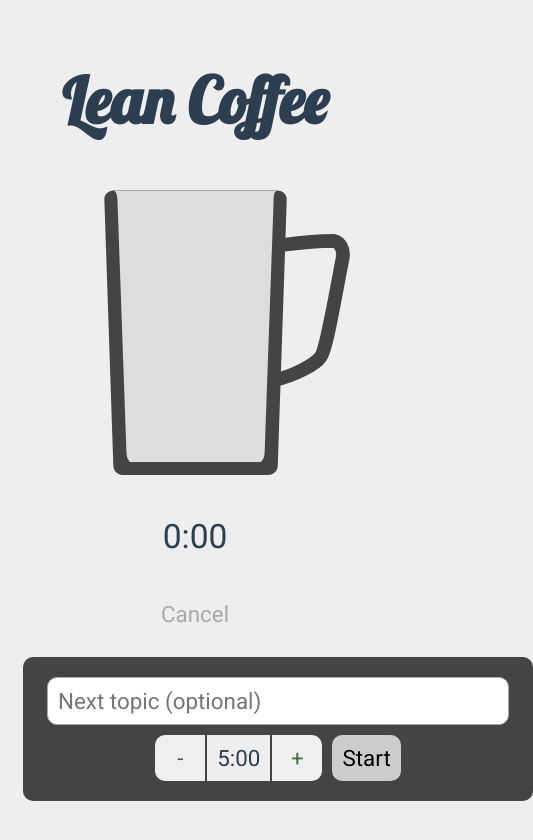
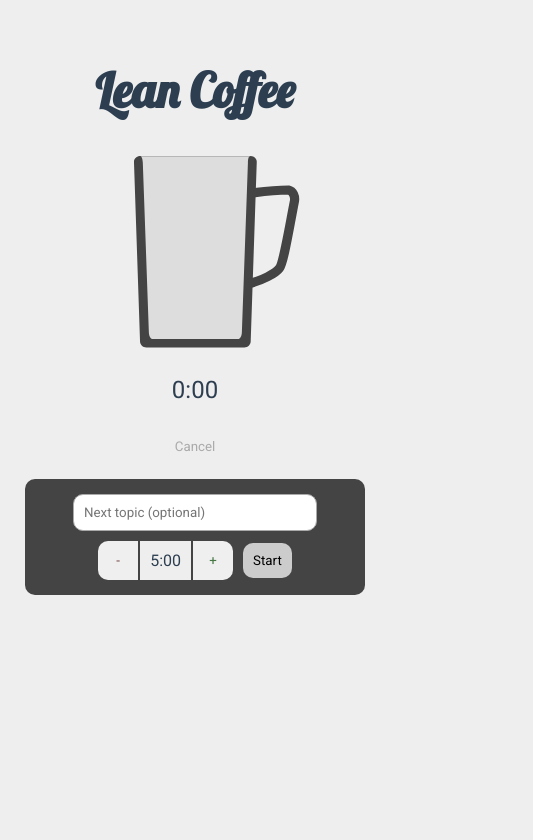
Before and after one commit to Ravatsaas/LeanCoffee, a Vue app: page / in a window 390 px wide. Shown: the top 840 px of the page, 533 px wide, since content can reach past the window. Built offline with nearby package versions, Linux system fonts and the light colour scheme.

Commit message:
Make it small enough to fit a phone

```diff
--- a/src/App.vue
+++ b/src/App.vue
@@ -37,7 +37,7 @@
 
 h1 {
   font-family: 'Lobster', cursive;
-  font-size: 4em;
+  font-size: 3em;
 }
 
 button {
@@ -45,7 +45,6 @@
     border: 0;
     padding: 10px;
     margin: 5px;
-    font-size: 1.4em;
     border-radius: 10px;
     cursor: pointer;
 }
--- a/src/components/ClockDisplay.vue
+++ b/src/components/ClockDisplay.vue
@@ -36,6 +36,5 @@
 #clock {
     display: inline-block;
     font-family: Roboto, Helvetica, sans-serif;
-    font-size: 1.4em;
 }
 </style>
--- a/src/components/Cup.vue
+++ b/src/components/Cup.vue
@@ -8,8 +8,8 @@
    xmlns="http://www.w3.org/2000/svg"
    xmlns:sodipodi="http://sodipodi.sourceforge.net/DTD/sodipodi-0.dtd"
    xmlns:inkscape="http://www.inkscape.org/namespaces/inkscape"
-   width="312"
-   height="300"
+   width="210"
+   height="200"
    viewBox="0 0 112.44792 105.83334"
    version="1.1"
    id="svg8"
--- a/src/components/TimeInput.vue
+++ b/src/components/TimeInput.vue
@@ -1,8 +1,8 @@
 <template>
     <div id="component">
-        <button id="btn-dec" v-on:click="decrement" :disabled="value <= interval"><span>-</span></button>
+        <button id="btn-dec" v-on:click="decrement" :disabled="value <= interval">-</button>
         <div id="clock-container"><ClockDisplay id="clock" :timeInSeconds="value"></ClockDisplay></div>
-        <button id="btn-inc" v-on:click="increment"><span>+</span></button>
+        <button id="btn-inc" v-on:click="increment">+</button>
     </div>
 </template>
 
@@ -68,7 +68,7 @@
 
 button {
     display:inline-block;
-    width: 50px;
+    width: 40px;
     padding: 0;
     margin: 0;
 }
--- a/src/components/Timer.vue
+++ b/src/components/Timer.vue
@@ -15,7 +15,7 @@
             <button v-on:click="startExtension" :disabled="!expired" class="btn-primary">More Time</button>
         </div>
         <div class="card">
-            <input type="text" size="35" v-model="nextTopic" placeholder="Next topic (optional)"/>
+            <input type="text" size="30" v-model="nextTopic" placeholder="Next topic (optional)"/>
             <TimeInput v-model="topicTime"></TimeInput>
             <button v-on:click="startTopic" :disabled="timeRemaining > 0" class="btn-primary">Start</button>
         </div>
@@ -92,6 +92,7 @@
     }
 
     cancelTimer() {
+        clearInterval(this.timerId);
         this.timeRemaining = 0;
     }
 }
@@ -105,14 +106,13 @@
 
 #topic {
     font-family: Roboto, Helvetica, sans-serif;
-    font-size: 1.4em;
 }
 
 .card {
     background-color: #444;
-    margin: 15px auto;
-    padding: 15px;
-    width: 30em;
+    margin: 10px auto;
+    padding: 10px;
+    width: 20em;
     border-radius: 10px;
 }
 
@@ -121,11 +121,10 @@
     border: 1px solid #aaa;
     padding: 10px;
     margin: 5px;
-    font-size: 1.4em;
     border-radius: 10px;
 }
 
 div {
-    margin: 15px;
+    margin: 10px;
 }
 </style>
```
Also changed, not shown: public/cup.svg (deleted).
